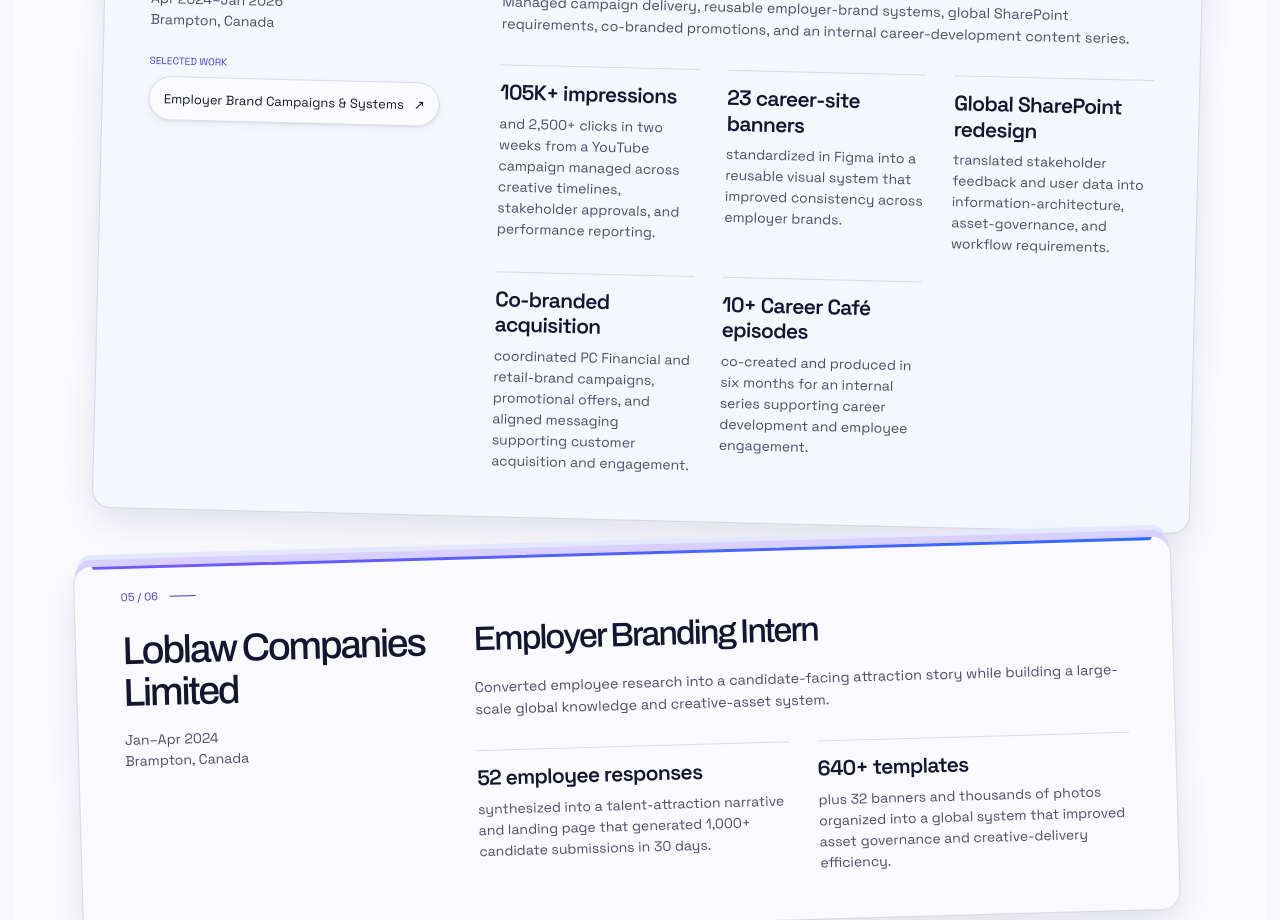
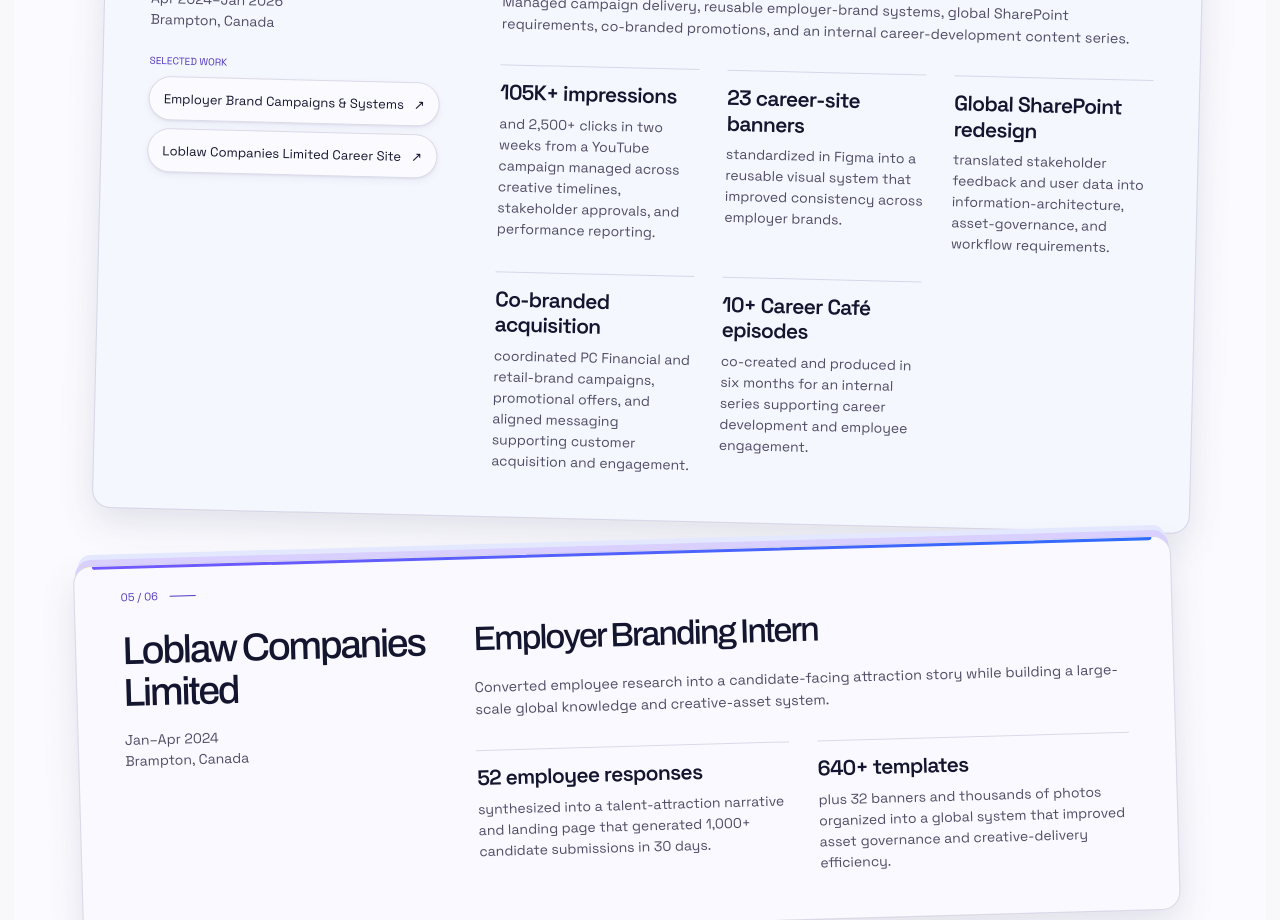
Before and after one commit to alexanderchen10/alexander-chen, a React (Vite) app: page / in a window 1280 px wide. Shown: the part 4680-5600 px from the top of the page. Built offline with nearby package versions, Linux system fonts and the light colour scheme.

Commit message:
Add Loblaw Career Site to selected experience work

```diff
--- a/src/data.js
+++ b/src/data.js
@@ -1538,8 +1538,8 @@ export const about = {
     },
     {
       organization: "Loblaw Companies Limited",
-      projectSlugs: ["loblaw-employer-brand"],
-      projectLabels: { "loblaw-employer-brand": "Employer Brand Campaigns & Systems" },
+      projectSlugs: ["loblaw-employer-brand", "loblaw-careers-page"],
+      projectLabels: { "loblaw-employer-brand": "Employer Brand Campaigns & Systems", "loblaw-careers-page": "Loblaw Companies Limited Career Site" },
       location: "Brampton, Canada",
       badge: "LCL",
       role: "Creative Specialist, Talent Strategy & Employer Branding",
```
